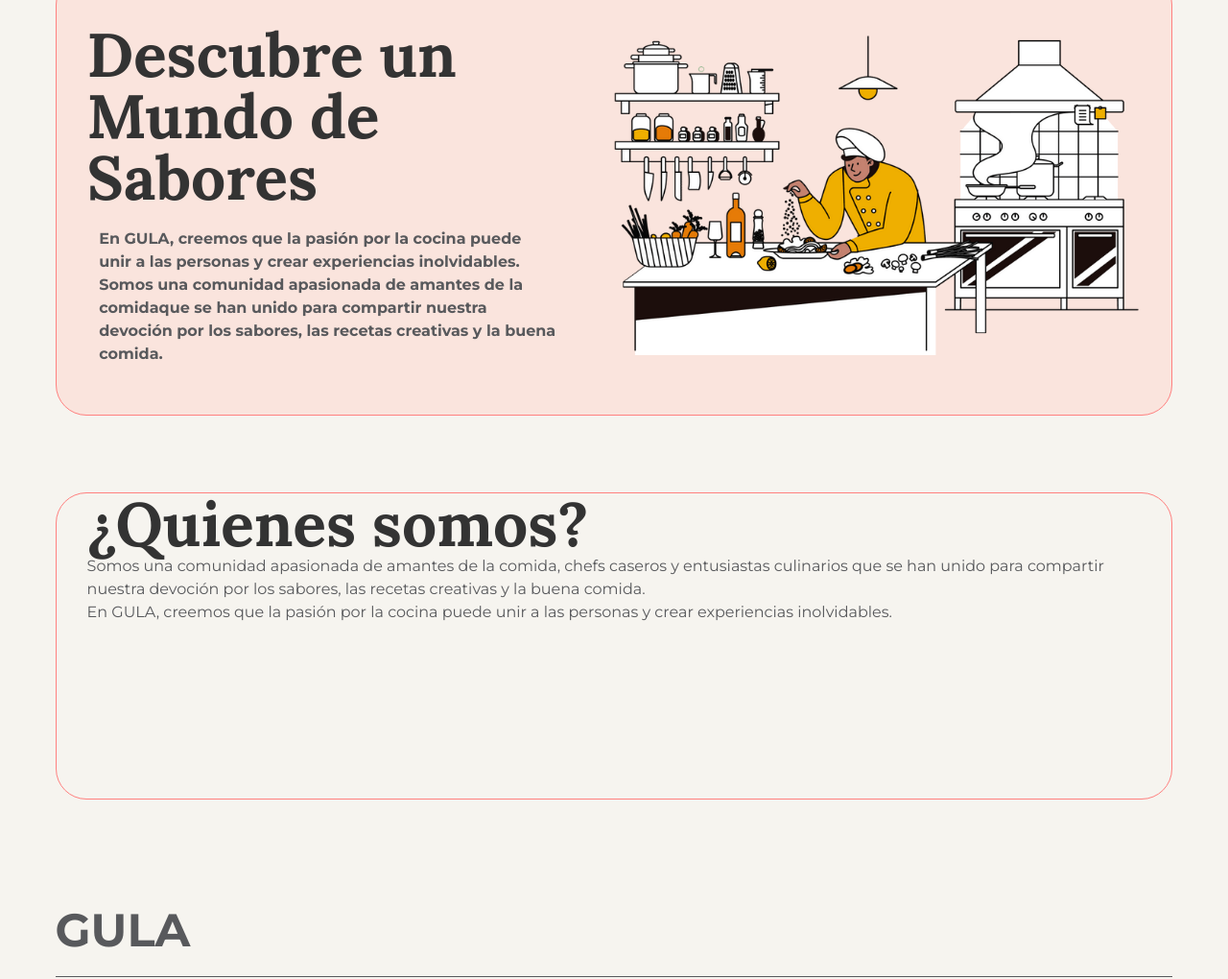
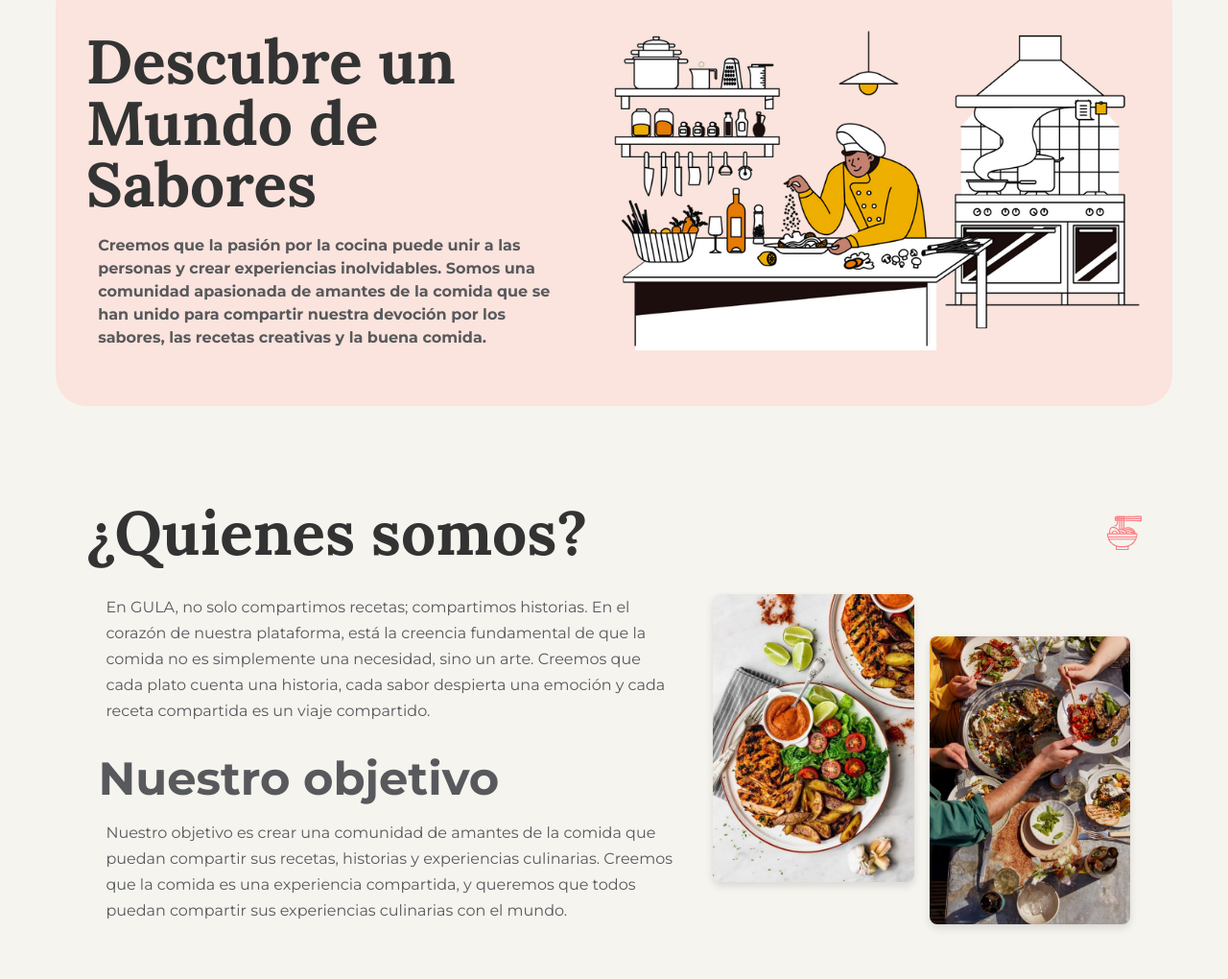
Before and after one commit to IaconoG/Nucba---Proyecto-Integrador--Dise-o-Web, a plain HTML site: page index.html in a window 1280 px wide. Shown: the part 165-1185 px from the top of the page at 96% size. Drawn offline with Linux system fonts and the light colour scheme.

Commit message:
continuamos con la seccion about-us

```diff
--- a/assets/styles/styles.css
+++ b/assets/styles/styles.css
@@ -18,6 +18,9 @@
   --gray-light: rgb(231, 231, 231);
 
   --header-height: 90px;
+}
+html {
+  scroll-behavior: smooth;
 }
 body {
   background-color: var(--clr-bg);
@@ -130,7 +133,6 @@ nav > * {
   min-width: fit-content;
   display: flex;
   justify-content: space-between;
-  /* gap with clamp and min 5px max 1.5vw */
   gap: clamp(5px, 1vw, 1.5vw);
 }
 .navbar-enlaces-buttons > *:first-child {
@@ -155,15 +157,14 @@ main > section {
   display: flex;
   flex-direction: column;
   align-items: center;
-  margin: clamp(3rem, 10vw, 5rem) auto;
-  padding-inline: 2.5vw;
-  border: 1px solid var(--clr-accent); /* FIMXE: eliminar linea de prueba */
+  margin: clamp(2rem, 4vw, 3fdfrem) auto;
+  padding: clamp(3rem, 4vw, 4rem) 2.5vw;
+
   border-radius: 2rem; /* FIMXE: eliminar linea de prueba */
 }
 
 /* HERO */
 .hero {
-  padding-block: clamp(3rem, 4vw, 4rem);
   min-height: 370px;
   display: grid;
   grid-template-columns: repeat(2, auto);
@@ -200,7 +201,66 @@ main > section {
 }
 
 /* about us */
-.about-us {
+.about-us__header {
+  display: flex;
+  justify-content: space-between;
+  align-items: center;
+  margin-bottom: clamp(1rem, 2.5vw, 2.5rem);
+  gap: 10px;
+}
+.about-us__header img {
+  font-size: 2rem;
+  width: 36px;
+  height: auto;
+  filter: invert(62%) sepia(64%) saturate(1112%) hue-rotate(311deg)
+    brightness(106%) contrast(118%);
+}
+.about-us__tittle {
+  text-align: center;
+}
+.about-us__info {
+  display: flex;
+  flex-direction: row;
+  gap: 10px;
+}
+.about-us__info > div {
+  margin: 0 clamp(0.5rem, 1vw, 1rem);
+}
+.about-us__text {
+  max-width: 55%;
+  display: flex;
+  flex-direction: column;
+}
+.about-us__text h3 {
+  padding: clamp(1rem, 2.5vw, 2.5rem) 0 clamp(0.75rem, 1.5vw, 1.5rem) 0;
+  margin-top: auto;
+}
+.about-us__text p {
+  line-height: 1.7;
+  font-weight: 400;
+  padding-left: 0.5rem;
+}
+.about-us__text p:last-child {
+  margin-bottom: auto;
+}
+.about-us__imgs {
+  display: flex;
+  flex-wrap: wrap;
+  flex: 1;
+  gap: clamp(1rem, 2vw, 2rem) clamp(0.5rem, 1vw, 1rem);
+}
+.about-us__img {
+  min-width: 175px;
+  width: calc(50% - 0.5rem);
+  height: auto;
+  max-height: 300px;
+  object-fit: cover;
+  border-radius: 8px;
+  box-shadow: 0 0.25rem 0.5rem rgba(0, 0, 0, 0.12);
+}
+.about-us__img:last-child {
+  align-self: flex-end;
+  margin-left: auto;
 }
 
 .container {
@@ -288,6 +348,12 @@ footer {
 
 /* MEDIA QUERIES */
 @media screen and (max-width: 1440px) {
+}
+@media screen and (max-width: 1100px) {
+  .about-us__img {
+    width: 75%;
+    max-height: 250px;
+  }
 }
 @media screen and (max-width: 910px) {
   .hero-content {
--- a/index.html
+++ b/index.html
@@ -29,7 +29,11 @@
           <div class="navbar-enlaces-list">
             <li><a href="" class="expand-bottom-border">Recetas</a></li>
             <li><a href="" class="expand-bottom-border">Nueva Receta</a></li>
-            <li><a href="" class="expand-bottom-border">Sobre Nosotros</a></li>
+            <li>
+              <a href="#about-us" class="expand-bottom-border"
+                >Sobre Nosotros</a
+              >
+            </li>
           </div>
           <div class="navbar-enlaces-buttons">
             <li>
@@ -53,13 +57,10 @@
         <div class="hero-content">
           <h1 class="hero-content-title">Descubre un Mundo de Sabores</h1>
           <p class="hero-content-info">
-            En GULA, creemos que la pasión por la cocina puede unir a las
-            personas y crear experiencias inolvidables.
-            <span class="info-demas"
-              >Somos una comunidad apasionada de amantes de la comidaque se han
-              unido para compartir nuestra devoción por los sabores, las recetas
-              creativas y la buena comida.</span
-            >
+            Creemos que la pasión por la cocina puede unir a las personas y
+            crear experiencias inolvidables. Somos una comunidad apasionada de
+            amantes de la comida que se han unido para compartir nuestra
+            devoción por los sabores, las recetas creativas y la buena comida.
           </p>
         </div>
         <div class="hero-img-container">
@@ -71,19 +72,45 @@
           />
         </div>
       </section>
-      <section class="about-us">
+      <section class="about-us" id="about-us">
         <div class="about-us-content">
-          <h2>¿Quienes somos?</h2>
-          <p>
-            Somos una comunidad apasionada de amantes de la comida, chefs
-            caseros y entusiastas culinarios que se han unido para compartir
-            nuestra devoción por los sabores, las recetas creativas y la buena
-            comida.
-          </p>
-          <p>
-            En GULA, creemos que la pasión por la cocina puede unir a las
-            personas y crear experiencias inolvidables.
-          </p>
+          <div class="about-us__header">
+            <!-- <img src="/assets/icons/Pizza.svg" alt="icono pizza" /> -->
+            <h2 class="about-us__tittle">¿Quienes somos?</h2>
+            <img src="/assets/icons/Ramen.svg" alt="icono pizza" />
+          </div>
+          <div class="about-us__info">
+            <div class="about-us__text">
+              <p>
+                En GULA, no solo compartimos recetas; compartimos historias. En
+                el corazón de nuestra plataforma, está la creencia fundamental
+                de que la comida no es simplemente una necesidad, sino un arte.
+                Creemos que cada plato cuenta una historia, cada sabor despierta
+                una emoción y cada receta compartida es un viaje compartido.
+              </p>
+              <h3>Nuestro objetivo</h3>
+              <p>
+                Nuestro objetivo es crear una comunidad de amantes de la comida
+                que puedan compartir sus recetas, historias y experiencias
+                culinarias. Creemos que la comida es una experiencia compartida,
+                y queremos que todos puedan compartir sus experiencias
+                culinarias con el mundo.
+              </p>
+            </div>
+            <div class="about-us__imgs">
+              <img
+                src="/assets/images/c7f66219f8e01048357130b1aa9c590a.jpg"
+                alt=""
+                class="about-us__img about-us__img--height"
+              />
+
+              <img
+                src="/assets/images/2843f6a361b921d34a93813d6baa72c1.jpg"
+                alt=""
+                class="about-us__img"
+              />
+            </div>
+          </div>
         </div>
       </section>
 
```
Also changed, not shown: assets/icons/Pizza.svg (added), assets/icons/Ramen.svg (added), assets/images/2843f6a361b921d34a93813d6baa72c1.jpg (added), assets/images/c7f66219f8e01048357130b1aa9c590a.jpg (added).
